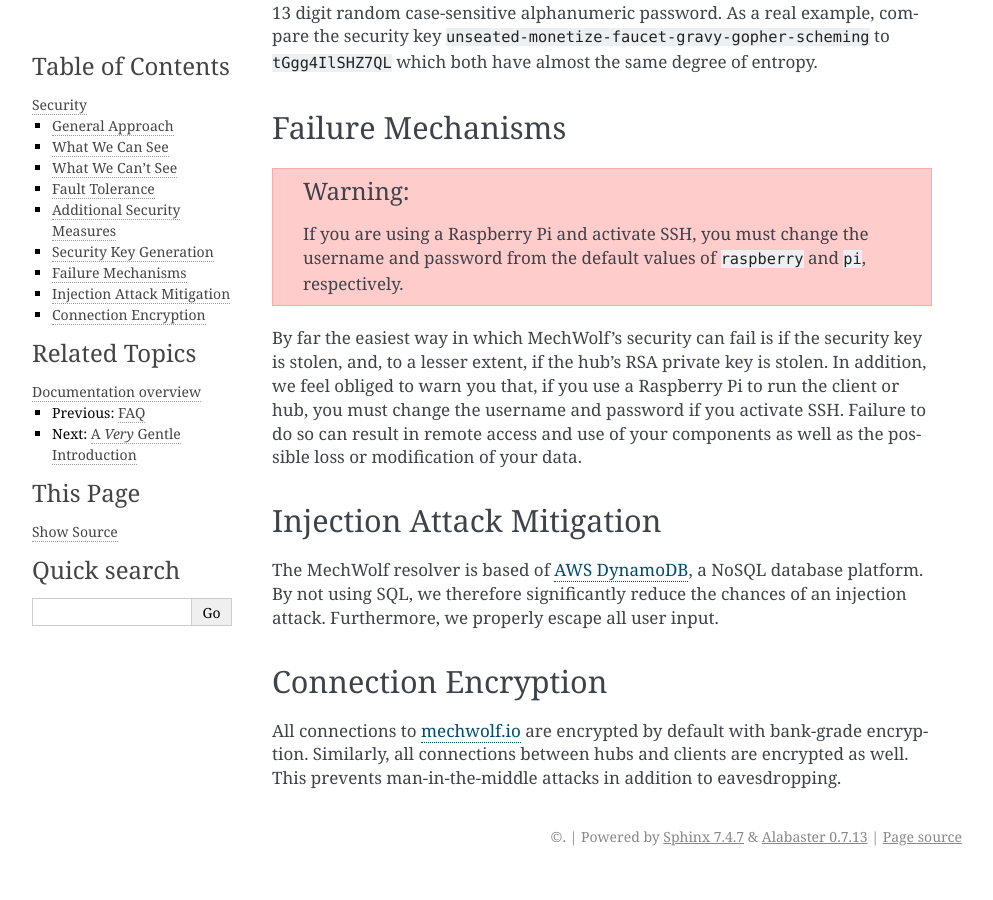
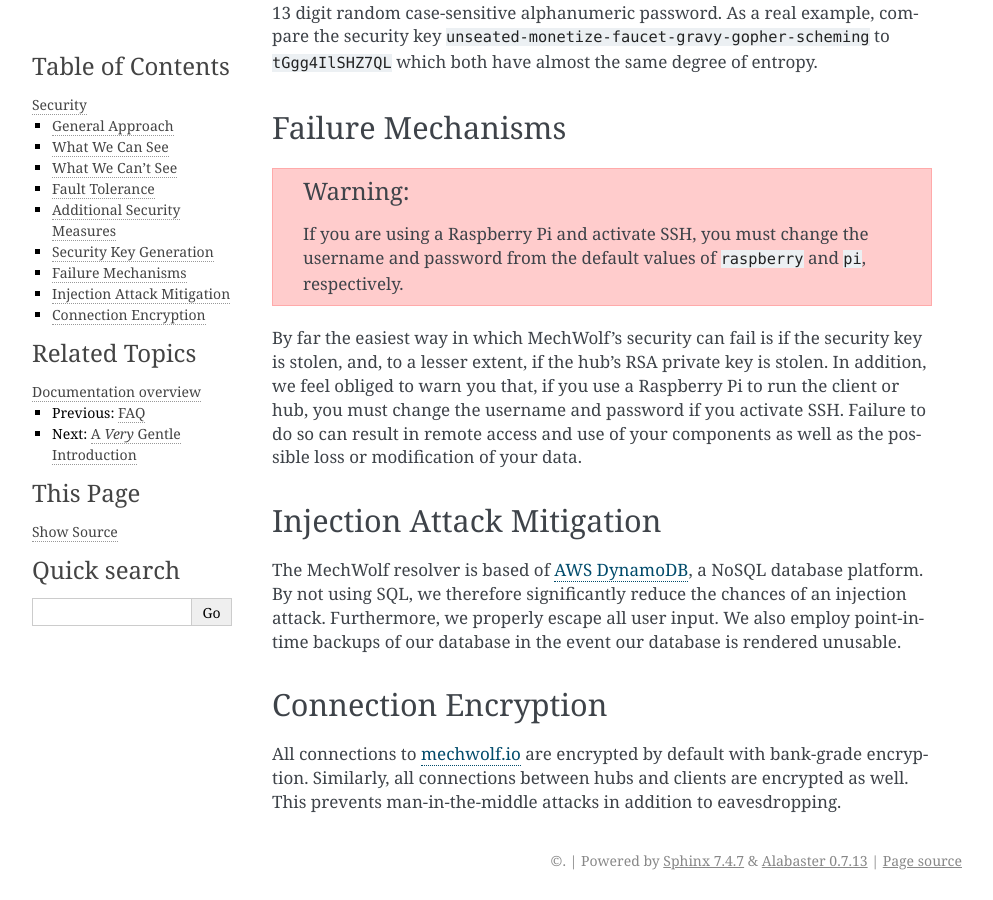
Before and after one commit to MechWolf/MechWolf, a Sphinx documentation site: the page built from docs/source/about/security.rst, in a window 1280 px wide and 900 px high, scrolled down 1967 px. Shown: the whole window, without its empty margins (148-1141 px from the left). Built offline with Sphinx 7.4.7, drawn with Linux system fonts in a browser that asks for light colours; pages that are not in the unit, such as notebooks, are missing from menus; before the commit the page ends 2843 px from its top, so only the background shows below that.

Commit message:
More documentation and improved return type annotation

```diff
--- a/docs/source/about/faq.rst
+++ b/docs/source/about/faq.rst
@@ -65,7 +65,7 @@ someone will work to resolve the issue there.
 Can I use MechWolf for commercial purposes?
 -------------------------------------------
 
-[Yes/no]. MechWolf is licensed under [insert license here].
+Yes. MechWolf is licensed under the permissive GPLv3 license.
 
 Where can I get high-resolution versions of MechWolf's logo?
 ------------------------------------------------------------
--- a/docs/source/about/security.rst
+++ b/docs/source/about/security.rst
@@ -113,7 +113,8 @@ Injection Attack Mitigation
 The MechWolf resolver is based of `AWS DynamoDB
 <https://aws.amazon.com/dynamodb/>`_, a NoSQL database platform. By not using
 SQL, we therefore significantly reduce the chances of an injection attack.
-Furthermore, we properly escape all user input.
+Furthermore, we properly escape all user input. We also employ point-in-time
+backups of our database in the event our database is rendered unusable.
 
 Connection Encryption
 ---------------------
```
Also changed, not shown: docs/source/about/scalability.rst (added, +19 -0 lines), 1 other file.
